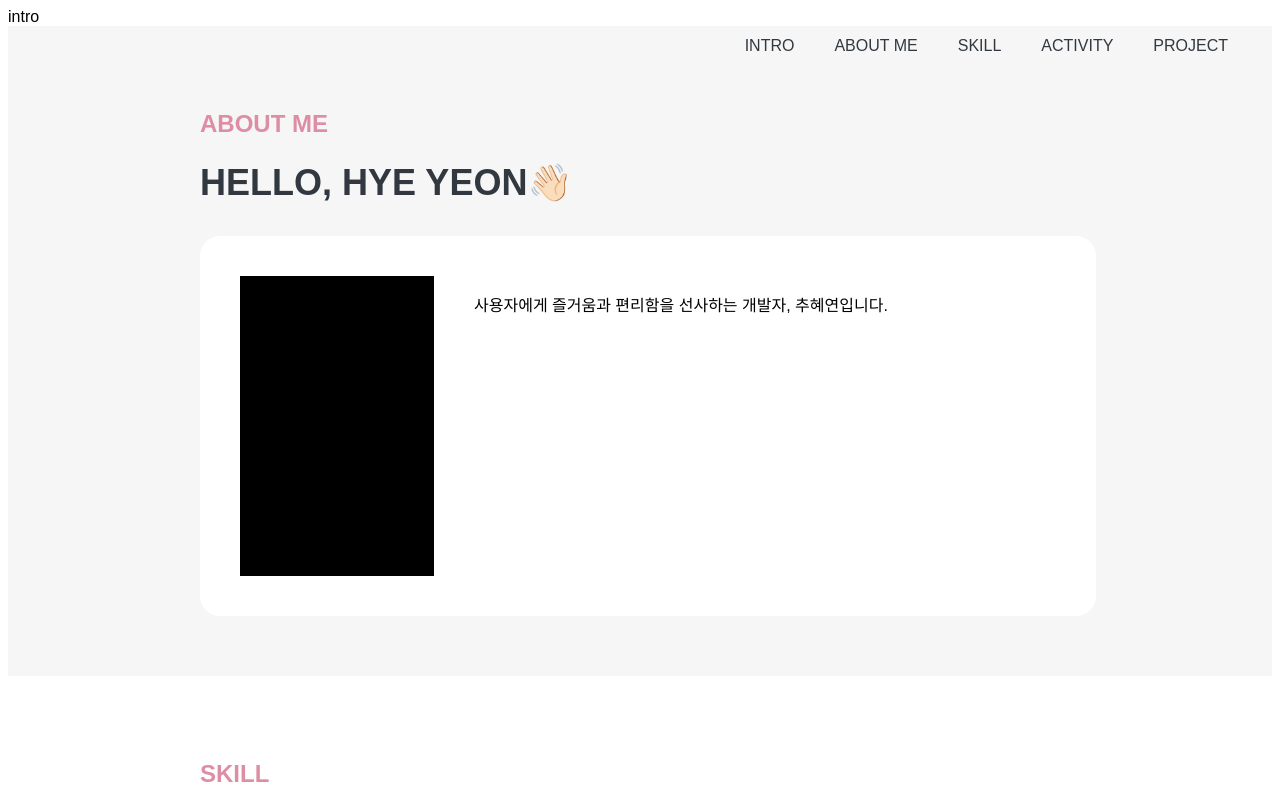
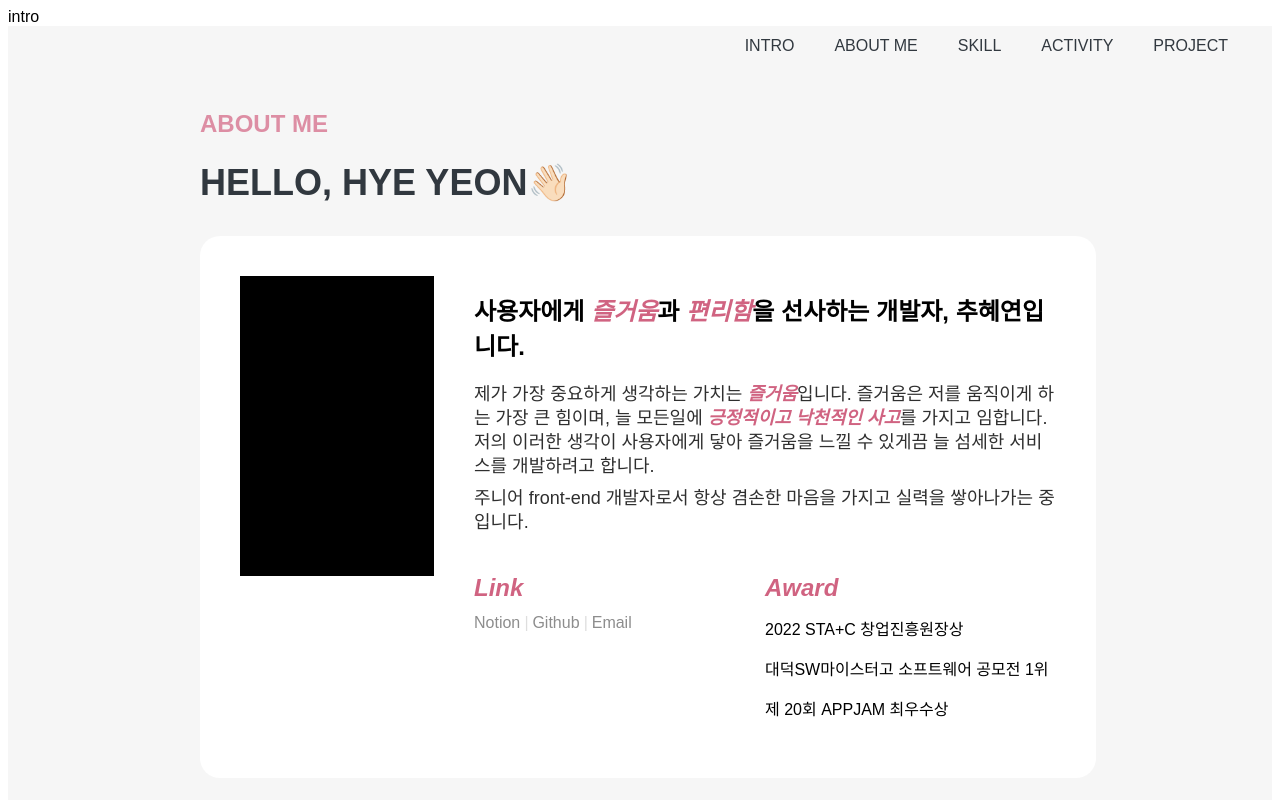
Before and after one commit to syhgpd/portfolio, a React (Create React App) app: page / in a window 1280 px wide. Shown: the top 800 px of the page. Built offline with nearby package versions, Linux system fonts and the light colour scheme; what emotion-reset would draw is missing.

Commit message:
feat : about me 페이지 완성

```diff
--- /dev/null
+++ b/src/components/aboutMe/content.ts
@@ -0,0 +1,12 @@
+export const SummaryContent = {
+  link: [
+    ["Notion", "https://hyeyeon.oopy.io/"],
+    ["Github", "https://github.com/hyeyeonchurros"],
+    ["Email", "mailto:hyeyoenchurros@naver.com"],
+  ],
+  award: [
+    "2022 STA+C 창업진흥원장상",
+    "대덕SW마이스터고 소프트웨어 공모전 1위",
+    "제 20회 APPJAM 최우수상",
+  ],
+};
--- a/src/pages/AboutMe.tsx
+++ b/src/pages/AboutMe.tsx
@@ -1,4 +1,6 @@
 import styled from "@emotion/styled";
+import { Link } from "react-router-dom";
+import { SummaryContent } from "../components/aboutMe/content";
 import Title from "../components/common/Title";
 
 const AboutMe = () => {
@@ -6,12 +8,50 @@ const AboutMe = () => {
     <AboutMeContainer>
       <Title page="ABOUT ME" content="HELLO, HYE YEON👋🏻" />
       <ProfileBox>
-        <div style={{ backgroundColor: "black", height: "300px" }}></div>
+        <span style={{ backgroundColor: "black", height: "300px" }}></span>
         <div>
+          <h1>
+            사용자에게 <i>즐거움</i>과 <i>편리함</i>을 선사하는 개발자,
+            추혜연입니다.
+          </h1>
           <p>
-            사용자에게 즐거움과 편리함을 선사하는 개발자, 추혜연입니다.
-            <br />
+            제가 가장 중요하게 생각하는 가치는 <i>즐거움</i>입니다. 즐거움은
+            저를 움직이게 하는 가장 큰 힘이며, 늘 모든일에&nbsp;
+            <i>긍정적이고 낙천적인 사고</i>를 가지고 임합니다. 저의 이러한
+            생각이 사용자에게 닿아 즐거움을 느낄 수 있게끔 늘 섬세한 서비스를
+            개발하려고 합니다.
           </p>
+          <p>
+            주니어 front-end 개발자로서 항상 겸손한 마음을 가지고 실력을
+            쌓아나가는 중입니다.
+          </p>
+          <SummaryBox>
+            <>
+              {Object.entries(SummaryContent).map((item) => (
+                <div key={item[0]}>
+                  <>
+                    <h1>
+                      <i>
+                        {item[0].replace(/^[a-z]/, (char) =>
+                          char.toUpperCase()
+                        )}
+                      </i>
+                    </h1>
+                    {item[1].map((item, i) =>
+                      Array.isArray(item) ? (
+                        <Link to={item[1]} key={item[0]}>
+                          {item[0]}
+                          <i>{i < item.length && "|"}</i>
+                        </Link>
+                      ) : (
+                        <p key={item}>{item}</p>
+                      )
+                    )}
+                  </>
+                </div>
+              ))}
+            </>
+          </SummaryBox>
         </div>
       </ProfileBox>
     </AboutMeContainer>
@@ -28,12 +68,62 @@ const ProfileBox = styled.div`
   margin-top: 32px;
   width: 70vw;
   border-radius: 20px;
+  padding: 40px;
   display: grid;
-  padding: 40px;
   grid-template-columns: 1fr 3fr;
   gap: 40px;
   > div {
-    white-space: pre-line;
+    i {
+      color: ${({ theme }) => theme.pink700};
+      font-weight: 600;
+    }
+    h1 {
+      font-size: 24px;
+      font-weight: 600;
+      margin-bottom: 20px;
+      color: ${({ theme }) => theme.black};
+    }
+    > p {
+      font-size: 18px;
+      line-height: 24px;
+      color: ${({ theme }) => theme.gray900};
+      margin: 8px 0;
+    }
+  }
+  @media (max-width: 1000px) {
+    display: block;
+  }
+`;
+
+const SummaryBox = styled.div`
+  margin-top: 24px;
+  display: grid;
+  grid-template-columns: 1fr 1fr;
+  h1 {
+    margin-bottom: 12px !important;
+  }
+  a {
+    transition: all 0.5s;
+    text-decoration: none;
+    color: ${({ theme }) => theme.gray700};
+    :hover {
+      text-decoration: underline;
+      color: ${({ theme }) => theme.pink700};
+    }
+    i {
+      margin: 0 4px;
+      font-weight: 400 !important;
+      color: ${({ theme }) => theme.gray500} !important;
+    }
+  }
+  p {
+    line-height: 24px;
+  }
+
+  @media (max-width: 1000px) {
+    display: flex;
+    flex-direction: column;
+    gap: 32px;
   }
 `;
 
```
